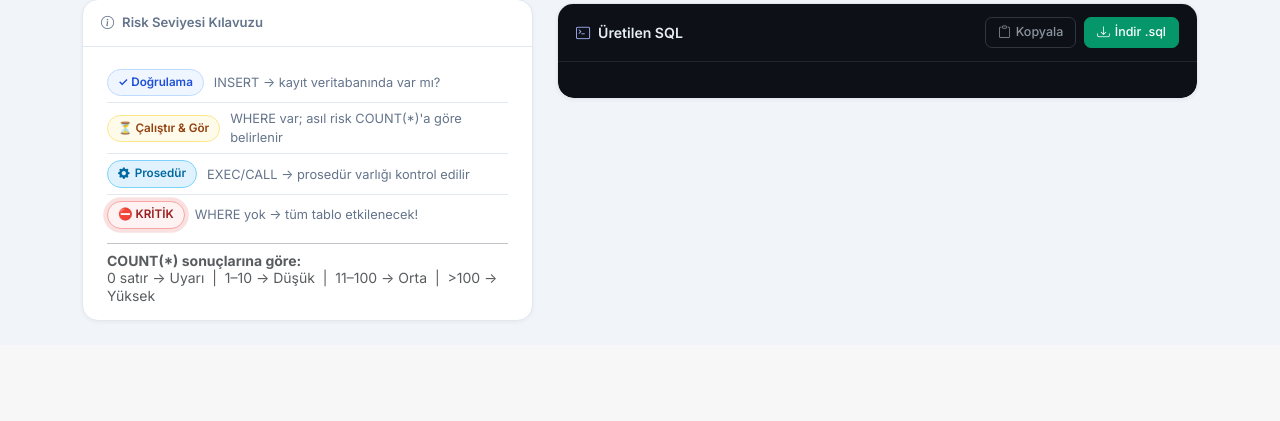
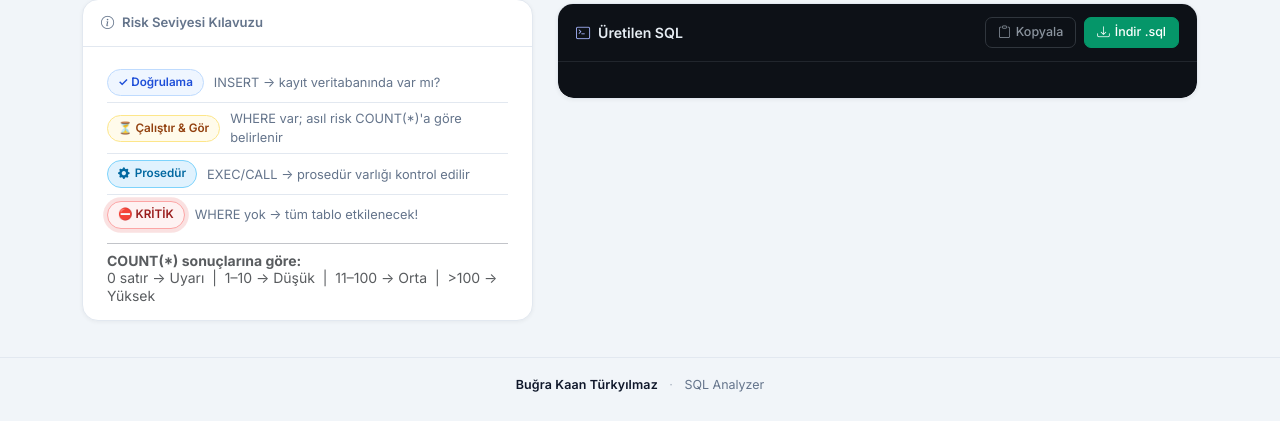
Before and after one commit to BugraKaanTurkyilmaz/sql-analyzer, a Flask app: page / in a window 1280 px wide. Shown: the part 655-1076 px from the top of the page. Before the commit the page ends 977 px from the top, so only its background shows below. Run offline with Flask 3, Linux system fonts and the light colour scheme.

Commit message:
feat: footer'a geliştirici bilgisi eklendi

```diff
--- a/templates/index.html
+++ b/templates/index.html
@@ -87,6 +87,26 @@
       color: #a5b4fc;
       margin-top: 4px;
       letter-spacing: .01em;
+    }
+
+    /* ───── Alt Bilgi (Footer) ───── */
+    .site-footer {
+      border-top: 1px solid var(--border);
+      padding: 18px 0 26px;
+      margin-top: 12px;
+      text-align: center;
+      color: var(--muted);
+      font-size: .78rem;
+      transition: border-color .25s, color .25s;
+    }
+    .site-footer .credit {
+      font-weight: 600;
+      color: var(--text);
+      letter-spacing: .01em;
+    }
+    .site-footer .dot {
+      margin: 0 8px;
+      opacity: .5;
     }
 
     /* ───── Kart / Panel ───── */
@@ -680,6 +700,13 @@ Delete from SCHEMA.TABLE;   -- WHERE yok → KRİTİK!"></textarea>
   </div><!-- /row -->
 </main>
 
+<!-- ═══════════ FOOTER ═══════════ -->
+<footer class="site-footer">
+  <span class="credit">Buğra Kaan Türkyılmaz</span>
+  <span class="dot">&middot;</span>
+  <span>SQL Analyzer</span>
+</footer>
+
 <!-- Gizli download form -->
 <form id="dlForm" method="POST" action="/download" style="display:none">
   <input type="hidden" name="output" id="dlOutput">
```
